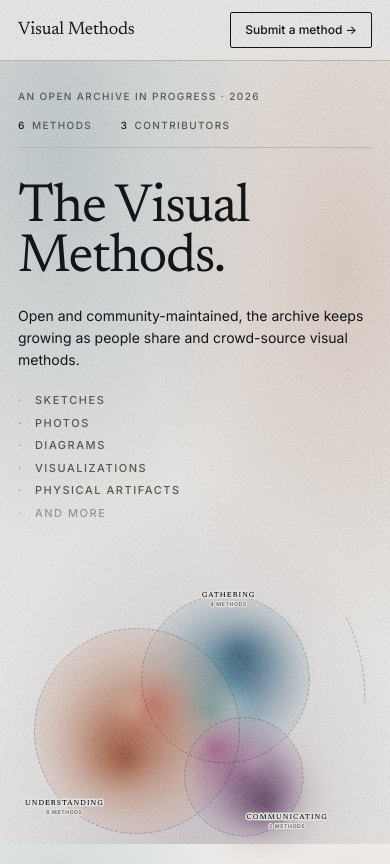
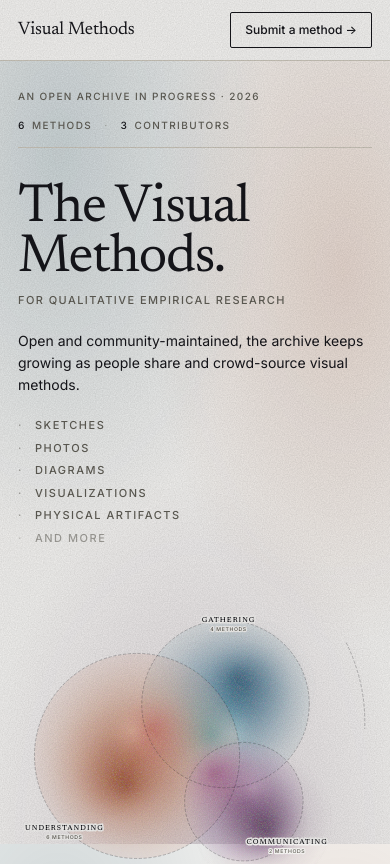
Before and after one commit to Visual-Methods/visual-methods-archive, a plain HTML site: page index.html in a window 390 px wide. Shown: the top 864 px of the page. Drawn offline with Linux system fonts and the light colour scheme.

Commit message:
Add homepage subtitle

```diff
--- a/index.html
+++ b/index.html
@@ -76,7 +76,9 @@
      and the forms list hangs below it like an archive table-of-contents. */
   .hero-main{display:grid;grid-template-columns:1fr 1fr;gap:60px;align-items:start}
   .hero-left{display:flex;flex-direction:column;gap:34px}
+  .title-block{display:flex;flex-direction:column;gap:14px}
   h1.title{font-family:'Newsreader',Georgia,serif;font-size:clamp(54px,7.6vw,112px);line-height:0.92;letter-spacing:-0.022em;font-weight:400;font-variation-settings:"opsz" 72;margin:0;color:var(--ink)}
+  .hero-subtitle{font-family:'Inter',sans-serif;font-size:13px;font-weight:500;letter-spacing:0.16em;text-transform:uppercase;color:var(--ink-soft);line-height:1.35;max-width:520px}
 
   /* Vertical list of visual forms — Inter caps tracked, em-dash prefix.
      Same typographic system as the top eyebrow so the page reads as:
@@ -277,6 +279,8 @@
     nav{padding:12px 18px}
     .nav-links{display:none}
     .hero-left{gap:22px}
+    .title-block{gap:10px}
+    .hero-subtitle{font-size:11px;letter-spacing:0.13em}
     .hero{padding:28px 18px 36px}
     .hero-eyebrow{margin-bottom:36px;font-size:10px}
     .grid-section{padding-left:18px;padding-right:18px}
@@ -313,7 +317,10 @@
     <!-- middle band: title-stack (title + forms list) left, Venn right -->
     <div class="hero-main">
       <div class="hero-left">
-        <h1 class="title">The Visual<br>Methods.</h1>
+        <div class="title-block">
+          <h1 class="title">The Visual<br>Methods.</h1>
+          <p class="hero-subtitle">for qualitative empirical research</p>
+        </div>
         <p class="hero-lede mobile">Open and community-maintained, the archive keeps growing as people share and crowd-source visual methods.</p>
         <ul class="forms-list" aria-label="Visual forms in the archive">
           <li>Sketches</li>
```
